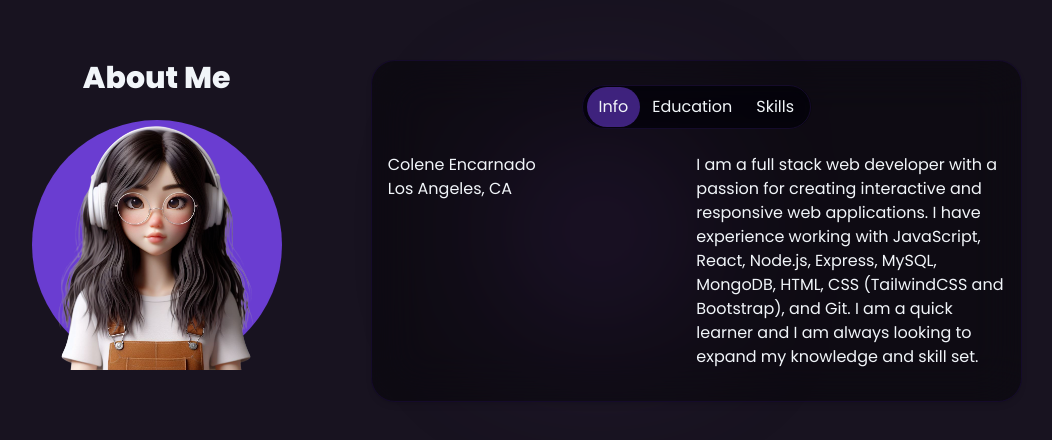
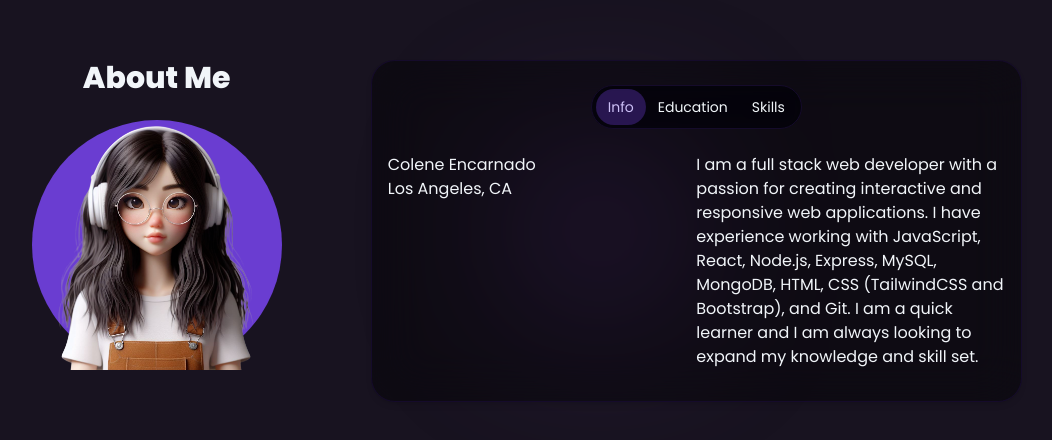
Before and after one commit to encarnac/portfolio, a React (Vite) app: page / in a window 1280 px wide. Shown: the part 948-1388 px from the top of the page, without its empty margins (145-1197 px from the left). Built offline with nearby package versions, Linux system fonts and the light colour scheme.

Commit message:
Added animation to tabs in About

```diff
--- a/src/components/AboutSection.jsx
+++ b/src/components/AboutSection.jsx
@@ -88,19 +88,19 @@ const AboutSection = ({ setSelectedPage }) => {
           variants={motionVariants("left")}
           className="mt-6 flex h-full w-10/12 flex-col items-center gap-y-2 rounded-3xl border-[1px] border-slate-200 bg-slate-100/80 py-6 backdrop-blur-xl backdrop-filter dark:border-[1px] dark:border-[#150b2b] dark:bg-black/40 dark:shadow-md lg:col-span-8 lg:mt-0 lg:before:absolute lg:before:-left-[0.93rem] lg:before:top-[10%] lg:before:h-0 lg:before:w-0 lg:before:border-y-[10px] lg:before:border-r-[15px] lg:before:border-y-[#fff]/[.01] lg:before:border-r-slate-100 lg:before:border-opacity-90 lg:before:content-[''] dark:lg:before:border-none"
         >
-          <div className="shadow-900/20 relative flex h-11 w-max flex-row items-center rounded-full bg-slate-900/10 px-1 text-stone-700 shadow-inner backdrop-blur backdrop-filter transition dark:border-[1px] dark:border-[#150b2b] dark:bg-[#03000A]/60 dark:text-slate-100 lg:mx-0">
+          <div className="shadow-900/20 relative flex h-11 w-max flex-row items-center rounded-full bg-slate-300/30 px-1 text-stone-700 shadow-inner backdrop-blur backdrop-filter transition dark:border-[1px] dark:border-[#150b2b] dark:bg-[#03000A]/60 dark:text-slate-100 lg:mx-0">
             <Tab
-              active={tab === "Info"}
+              active={tab}
               selectTab={() => selectTab("Info")}
               text={"Info"}
             />
             <Tab
-              active={tab === "Education"}
+              active={tab}
               selectTab={() => selectTab("Education")}
               text={"Education"}
             />
             <Tab
-              active={tab === "Skills"}
+              active={tab}
               selectTab={() => selectTab("Skills")}
               text={"Skills"}
             />
--- a/src/components/Tab.jsx
+++ b/src/components/Tab.jsx
@@ -1,13 +1,28 @@
 import React from "react";
+import { motion } from "framer-motion";
 
 export const Tab = ({ active, selectTab, text }) => {
-  const buttonClasses = active ? "dark:bg-[#7943ed]/50 bg-slate-100" : "";
+  // const buttonClasses = active ? "" : "";
   return (
     <button
-      onClick={selectTab}
-      className={`${buttonClasses} h-10 rounded-full px-3`}
+      key={text}
+      onClick={() => selectTab(text)}
+      className={`${
+        active === text ? "" : "hover:text-white/80"
+      } relative h-9 text-sm rounded-full px-3 transition focus-visible:outline-2`}
+      style={{
+        WebkitTapHighlightColor: "transparent",
+      }}
     >
-      <span className="">{text}</span>
+      {active === text && (
+        <motion.span
+          layoutId="bubble"
+          className="absolute inset-0 z-10 bg-white/50 dark:bg-[#7943ed]/30"
+          style={{ borderRadius: 9999 }}
+          transition={{ type: "spring", bounce: 0.2, duration: 0.6 }}
+        />
+      )}
+      {text}
     </button>
   );
 };
```
